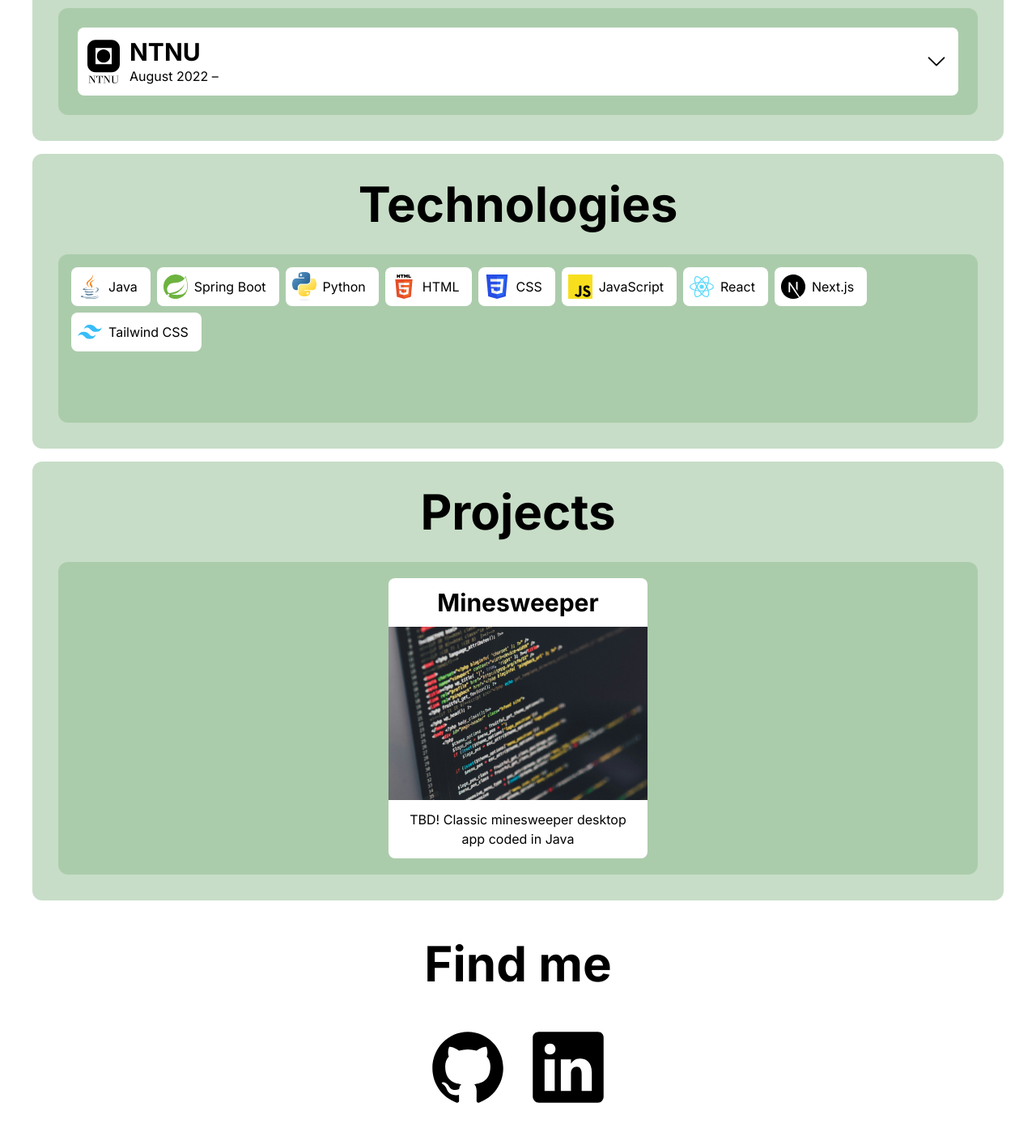
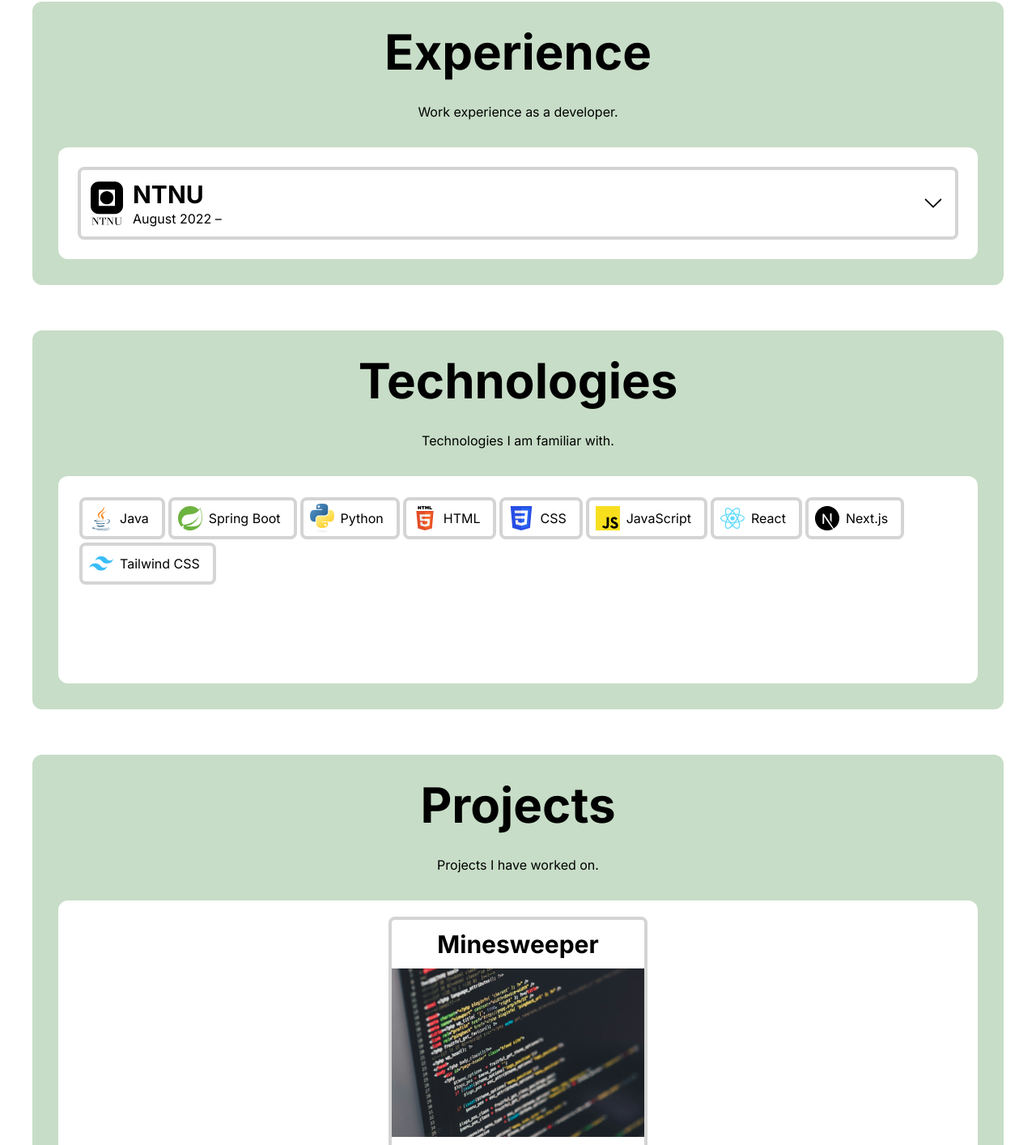
Before and after one commit to matsbak/portfolio-website, a Next.js app: page / in a window 1280 px wide. Shown: the part 898-2312 px from the top of the page at 81% size. Built offline with nearby package versions, Linux system fonts and the light colour scheme.

Commit message:
Changed overall design

```diff
--- a/app/components/About.jsx
+++ b/app/components/About.jsx
@@ -1,8 +1,8 @@
 const About = () => {
   return (
-    <article className="mt-4 p-8 text-center">
-      <h2 className="mb-8 text-6xl font-bold">About</h2>
-      <p className="mt-4">
+    <article className="mt-14 p-8 text-center">
+      <h2 className="text-6xl font-bold">About</h2>
+      <p className="mt-8">
         I am a bachelor's degree student in computer science, with application development as field
         of study, at Norwegian University of Science and Technology (NTNU).
       </p>
--- a/app/components/Footer.jsx
+++ b/app/components/Footer.jsx
@@ -2,7 +2,7 @@ import Image from "next/image";
 
 const Footer = () => {
   return (
-    <footer className="mt-4 p-4 rounded-t-xl text-white bg-[#2f4f4f]">
+    <footer className="mt-14 p-4 rounded-t-xl text-white bg-[#2f4f4f]">
       <p>
         This project is a simple one-page portfolio website coded using React with Next.js. The
         motivation behind the project was that I thought it was natural as a developer to have a
--- a/app/components/ProjectCard.jsx
+++ b/app/components/ProjectCard.jsx
@@ -3,7 +3,7 @@ import Image from "next/image";
 const ProjectCard = ({ children, header, img, link }) => {
   return (
     <a href={link} target="_blank">
-      <div className="m-2 w-80 rounded-lg bg-white transition-shadow duration-300 hover:shadow-md">
+      <div className="m-2 w-80 border-4 border-neutral-300 rounded-lg bg-white transition-shadow duration-300 hover:shadow-md">
         <h3 className="p-3 text-3xl font-bold">{header}</h3>
         <Image
           src={"/" + img}
--- a/app/components/Projects.jsx
+++ b/app/components/Projects.jsx
@@ -2,9 +2,10 @@ import ProjectCard from "./ProjectCard";
 
 const Projects = () => {
   return (
-    <article className="mt-4 p-8 text-center rounded-xl bg-dark-sea-green/50">
-      <h2 className="mb-8 text-6xl font-bold">Projects</h2>
-      <div className="flex justify-center p-3 rounded-xl bg-dark-sea-green/50">
+    <article className="mt-14 p-8 rounded-xl text-center bg-dark-sea-green/50">
+      <h2 className="text-6xl font-bold">Projects</h2>
+      <p className="mt-8">Projects I have worked on.</p>
+      <div className="flex justify-center mt-8 p-3 rounded-xl bg-white">
         <ProjectCard header="Minesweeper" img="placeholder.jpg" link="https://github.com/matsbak/minesweeper">
           TBD! Classic minesweeper desktop app coded in Java
         </ProjectCard>
--- a/app/components/Socials.jsx
+++ b/app/components/Socials.jsx
@@ -2,11 +2,12 @@ import Image from "next/image";
 
 const Socials = () => {
   return (
-    <article className="flex flex-col items-center mt-4 p-8 text-center">
-      <h2 className="mb-12 text-6xl font-bold">Find me</h2>
-      <div className="flex justify-between w-56">
+    <article className="flex flex-col items-center mt-14 p-8 text-center">
+      <h2 className="text-6xl font-bold">Find me</h2>
+      <div className="flex justify-between mt-8 w-56">
         <a href="https://github.com/matsbak">
           <Image
+              className="rounded-md transition-all duration-150 ease-in-out hover:bg-neutral-300"
               src={"/github.svg"}
               alt={"GitHub logo"}
               width={100}
@@ -15,6 +16,7 @@ const Socials = () => {
         </a>
         <a href="https://www.linkedin.com/in/matsbakketeig">
           <Image
+              className="rounded-md transition-all duration-150 ease-in-out hover:bg-neutral-300"
               src={"/linkedin.svg"}
               alt={"LinkedIn logo"}
               width={100}
--- a/app/components/TechCard.jsx
+++ b/app/components/TechCard.jsx
@@ -3,7 +3,7 @@ import Image from "next/image";
 const TechCard = ({ img, children }) => {
   return (
     <div
-      className="flex items-center m-1 p-2 h-12 rounded-lg bg-white transition-shadow duration-300 hover:shadow-md"
+      className="flex items-center m-0.5 p-2 h-[52px] border-4 border-neutral-300 rounded-lg bg-white transition-shadow duration-300 hover:shadow-md"
     >
       <Image
           src={"/" + img}
--- a/app/components/Technologies.jsx
+++ b/app/components/Technologies.jsx
@@ -2,9 +2,10 @@ import TechCard from "./TechCard";
 
 const Technologies = () => {
   return (
-    <article className="mt-4 p-8 text-center rounded-xl bg-dark-sea-green/50">
-      <h2 className="mb-8 text-6xl font-bold">Technologies</h2>
-      <div className="p-3 min-h-52 rounded-xl bg-dark-sea-green/50">
+    <article className="mt-14 p-8 rounded-xl text-center bg-dark-sea-green/50">
+      <h2 className="text-6xl font-bold">Technologies</h2>
+      <p className="mt-8">Technologies I am familiar with.</p>
+      <div className="mt-8 p-6 min-h-64 rounded-xl bg-white">
         <div className="flex flex-wrap">
           <TechCard img="java.svg">Java</TechCard>
           <TechCard img="spring-boot.svg">Spring Boot</TechCard>
--- a/app/components/expCard.jsx
+++ b/app/components/expCard.jsx
@@ -11,8 +11,8 @@ const ExpCard = ({ header, from, to, img, children }) => {
       2024.08.07.
     */
 
-    let arrowEl = document.getElementById("arrow");
-    let cardEl = document.getElementById("card");
+    let arrowEl = document.getElementById(header + " arrow");
+    let cardEl = document.getElementById(header + " card");
 
     let desc = String(children);
 
@@ -22,13 +22,13 @@ const ExpCard = ({ header, from, to, img, children }) => {
       void arrowEl.offsetWidth;
       arrowEl.classList.add("animate-turn");
 
-      cardEl.classList.remove("h-[84px]");
+      cardEl.classList.remove("h-[90px]");
       if (desc.length <= 143) {
-        cardEl.classList.add("h-[132px]");
+        cardEl.classList.add("h-[138px]");
       } else if (desc.length > 143 && desc.length <= 286) {
-        cardEl.classList.add("h-[156px]");
+        cardEl.classList.add("h-[164px]");
       } else {
-        cardEl.classList.add("h-[180px]");
+        cardEl.classList.add("h-[186px]");
       }
     } else {
       arrowEl.src = "/arrow-up.svg";
@@ -37,20 +37,23 @@ const ExpCard = ({ header, from, to, img, children }) => {
       arrowEl.classList.add("animate-turn");
 
       if (desc.length <= 143) {
-        cardEl.classList.remove("h-[132px]");
+        cardEl.classList.remove("h-[138px]");
       } else if (desc.length > 143 && desc.length <= 286) {
-        cardEl.classList.remove("h-[156px]");
+        cardEl.classList.remove("h-[164px]");
       } else {
-        cardEl.classList.remove("h-[180px]");
+        cardEl.classList.remove("h-[186px]");
       }
-      cardEl.classList.add("h-[84px]");
+      cardEl.classList.add("h-[90px]");
     }
   }
 
   return (
-    <div id="card" className="m-3 h-[84px] rounded-lg bg-white transition-all duratiton-300 ease-in-out">
+    <div
+      id={header + " card"}
+      className="h-[90px] bg-white rounded-lg transition-all duratiton-300 ease-in-out"
+    >
       <div
-        className="flex justify-between rounded-lg cursor-pointer transition-shadow duration-300 hover:shadow-md"
+        className="flex justify-between h-[90px] border-4 border-neutral-300 rounded-lg cursor-pointer transition-shadow duration-300 hover:shadow-md"
         onClick={() => {
           setDescVisibility(!descVisible);
           expand();
@@ -70,7 +73,7 @@ const ExpCard = ({ header, from, to, img, children }) => {
           </div>
         </div>
         <Image
-          id="arrow"
+          id={header + " arrow"}
           className="m-3"
           src="/arrow-down.svg"
           width={30}
--- a/app/components/experience.jsx
+++ b/app/components/experience.jsx
@@ -2,9 +2,12 @@ import ExpCard from "./ExpCard";
 
 const Experience = () => {
   return (
-    <article className="mt-4 p-8 rounded-xl bg-dark-sea-green/50">
-      <h2 className="mb-8 text-6xl text-center font-bold">Experience</h2>
-      <div className="p-3 rounded-xl bg-dark-sea-green/50">
+    <article className="mt-14 p-8 rounded-xl bg-dark-sea-green/50">
+      <div className="text-center">
+        <h2 className="text-6xl font-bold">Experience</h2>
+        <p className="mt-8">Work experience as a developer.</p>
+      </div>
+      <div className="mt-8 p-6 max-h-80 overflow-auto rounded-xl bg-white">
         <ExpCard header="NTNU" from="August 2022" to="" img="ntnu.svg">
           I am currently studying computer science at the Norwegian University of Science and Technology (NTNU).
         </ExpCard>
--- a/app/globals.css
+++ b/app/globals.css
@@ -24,7 +24,7 @@ body {
 }
 
 #content {
-  margin: 20px 0 0 0;
+  margin: 56px 0 0 0;
   max-width: 1200px;
 }
 
```
